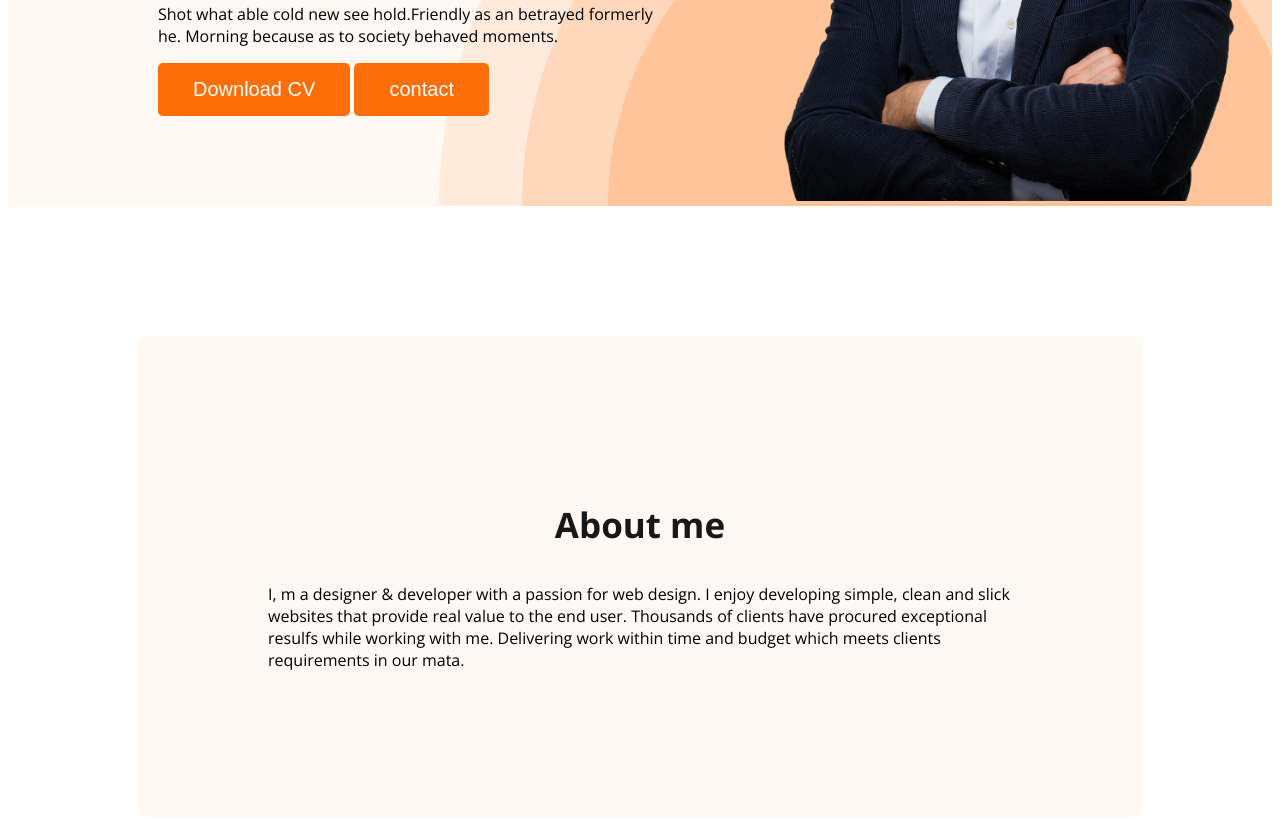
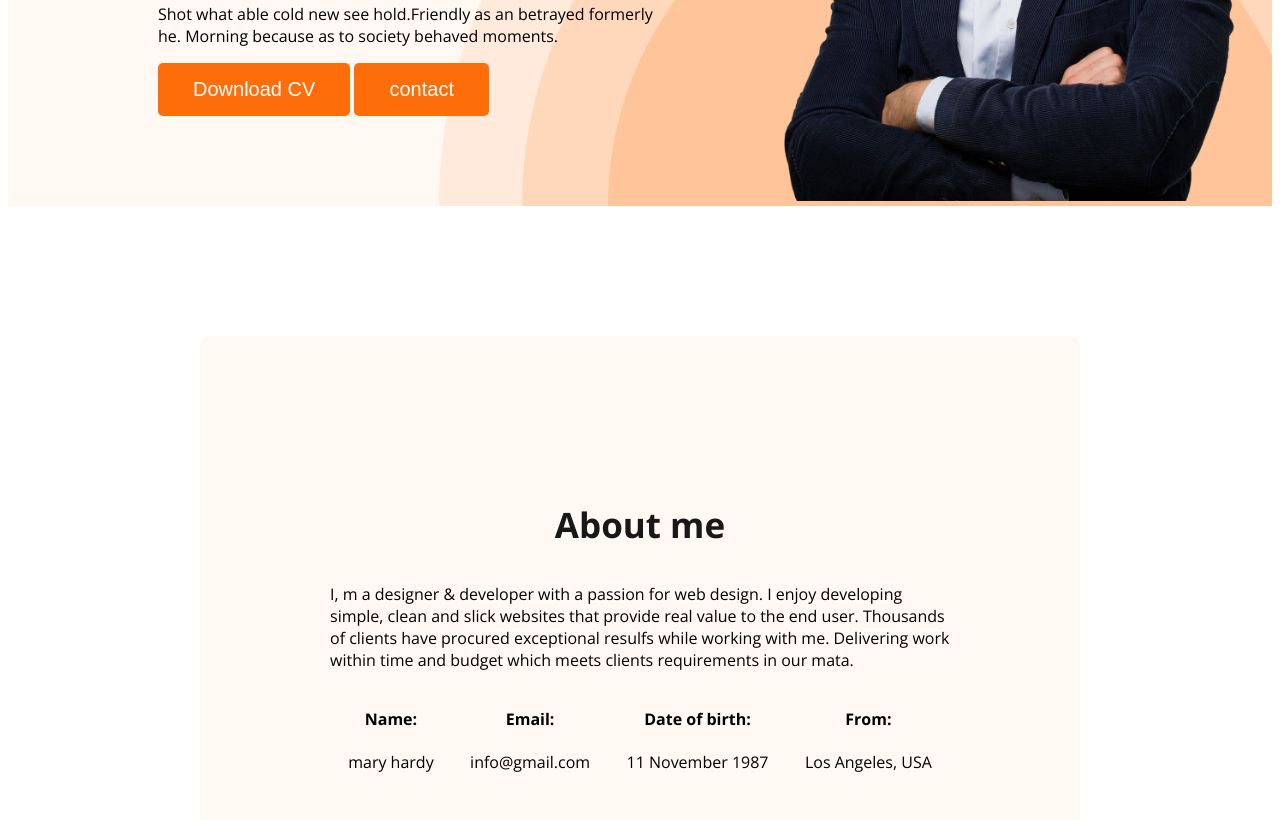
Before and after one commit to muhammadjahid11/webdeveloper-protfolio, a plain HTML site: page index.html in a window 1280 px wide. Shown: the part 567-1387 px from the top of the page. Drawn offline with nearby package versions, Linux system fonts and the light colour scheme.

Commit message:
wwb dbeveloper-2

```diff
--- a/index.html
+++ b/index.html
@@ -39,6 +39,25 @@
         <section class="about">
             <h3 class="section-title"> About me</h3>
             <p class="societon-description">I, m a designer & developer with a passion for web design. I enjoy developing simple, clean and slick websites that provide real value to the end user. Thousands of clients have procured exceptional resulfs while working with me. Delivering work within time and budget which meets clients requirements in our mata.</p>
+            <div class="about-info-container">
+                <!-- .about-inf*4>h4.info-title+info-description -->
+               <div class="about-info">
+                <h4 class="info-title">Name:</h4>
+                <p class="info-description">mary hardy</p>
+               </div>
+               <div class="about-info">
+                <h4 class="info-title">Email: </h4>
+                <p class="info-description">info@gmail.com</p>
+               </div>
+               <div class="about-info">
+                <h4 class="info-title">Date of birth:</h4>
+                <p class="info-description">11 November 1987</p>
+               </div>
+               <div class="about-info">
+                <h4 class="info-title">From:</h4>
+                <p class="info-description">Los Angeles, USA</p>
+               </div>
+            </div>
         </section>
     </main>
     <footer>
--- a/styles/protfolio.css
+++ b/styles/protfolio.css
@@ -98,6 +98,10 @@ nav a {
 }
 
 /* main section styles */
+main{
+    width: 1140px;
+    margin: 0 auto;
+}
 
 /* about diction styles */
 .about {
@@ -106,3 +110,12 @@ nav a {
     background: #FFF8F3;
     margin: 130px;
 }
+
+.about-info-container{
+    display: flex;
+    justify-content: space-around;
+
+}
+.about-info{
+    text-align: center;
+}
```
